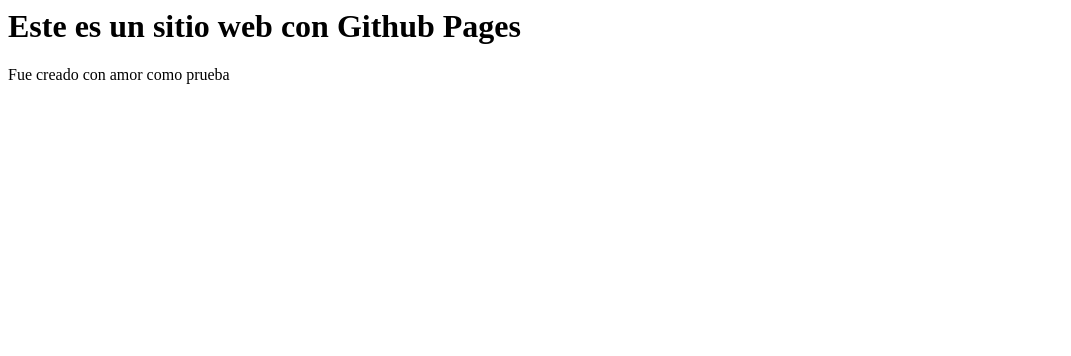
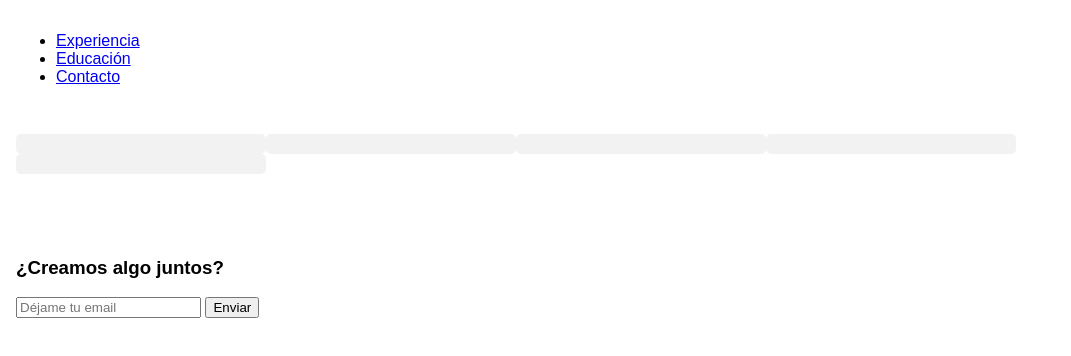
Before and after one commit to adandue/adandue.github.io, a plain HTML site: page index.html in a window 1280 px wide. Shown: the whole page, without its empty margins (0-1071 px from the left). Drawn offline with Linux system fonts and the light colour scheme.

Commit message:
Primeros pasos

```diff
--- /dev/null
+++ b/css/styles.css
@@ -0,0 +1,18 @@
+body
+{
+    margin: 0;
+    font-family: Arial, Helvetica, sans-serif;
+}
+.container
+{
+    display: grid;
+    margin: 0;
+    padding: 1em;
+    grid-template-columns: repeat(auto-fill,250px);
+}
+.item
+{
+    border-radius: 5px;
+    padding: 10px;
+    background: #f2f2f2;
+}
--- a/index.html
+++ b/index.html
@@ -1,2 +1,60 @@
-<h1>Este es un sitio web con Github Pages</h1>
-<p>Fue creado con amor como prueba</p>
+<!DOCTYPE html>
+<html lang="en">
+<head>
+    <meta charset="UTF-8">
+    <meta name="viewport" content="width=device-width, initial-scale=1.0">
+    <meta http-equiv="X-UA-Compatible" content="ie=edge">
+    <link rel="stylesheet" href="css/styles.css">
+    <title>Adán Dueñas Escobar</title>
+</head>
+<body>
+    <header class="header">
+        <div class="container">
+            <nav class="menu">
+                <ul>
+                    <li>
+                        <a href="#experiencia" class="link">Experiencia</a>
+                    </li>
+                    <li>
+                        <a href="#educacion" class="link">Educación</a>
+                    </li>
+                    <li>
+                        <a href="#contacto" class="link">Contacto</a>
+                    </li>
+                </ul>
+            </nav>
+        </div>
+    </header>
+    <section class="hero">
+
+    </section>
+    <section class="experiencia">
+        <div class="container">
+            <div class="item"></div>
+            <div class="item"></div>
+            <div class="item"></div>
+            <div class="item"></div>
+            <div class="item"></div>
+        </div>
+    </section>
+    <section class="educacion">
+        <div class="container"></div>
+    </section>
+    <section id="contacto" class="contact">
+            <div class="container">
+              <form action="/suscripcion/" class="form-email">
+                  <h3>¿Creamos algo juntos?</h3>
+                  <input type="text" placeholder="Déjame tu email" id="email"/>
+                  <!-- <input type="submit" placeholder="Texto del botón" />  -->
+                  <button>Enviar</button>
+              </form>
+            <div class="social">
+                <a href="https://twitter.com/Adan_Duenas" class="social-link twitter"></a>
+                <a href="https://www.facebook.com/adaven.du" class="social-link facebook"></a>
+                <a href="https://github.com/adandue" class="social-link github"></a>
+                <a href="https://www.instagram.com/adan.due/" class="social-link instagram"></a>
+              </div>
+            </div>
+    </section>
+</body>
+</html>
```
Also changed, not shown: img/foto-adan.png (added).
